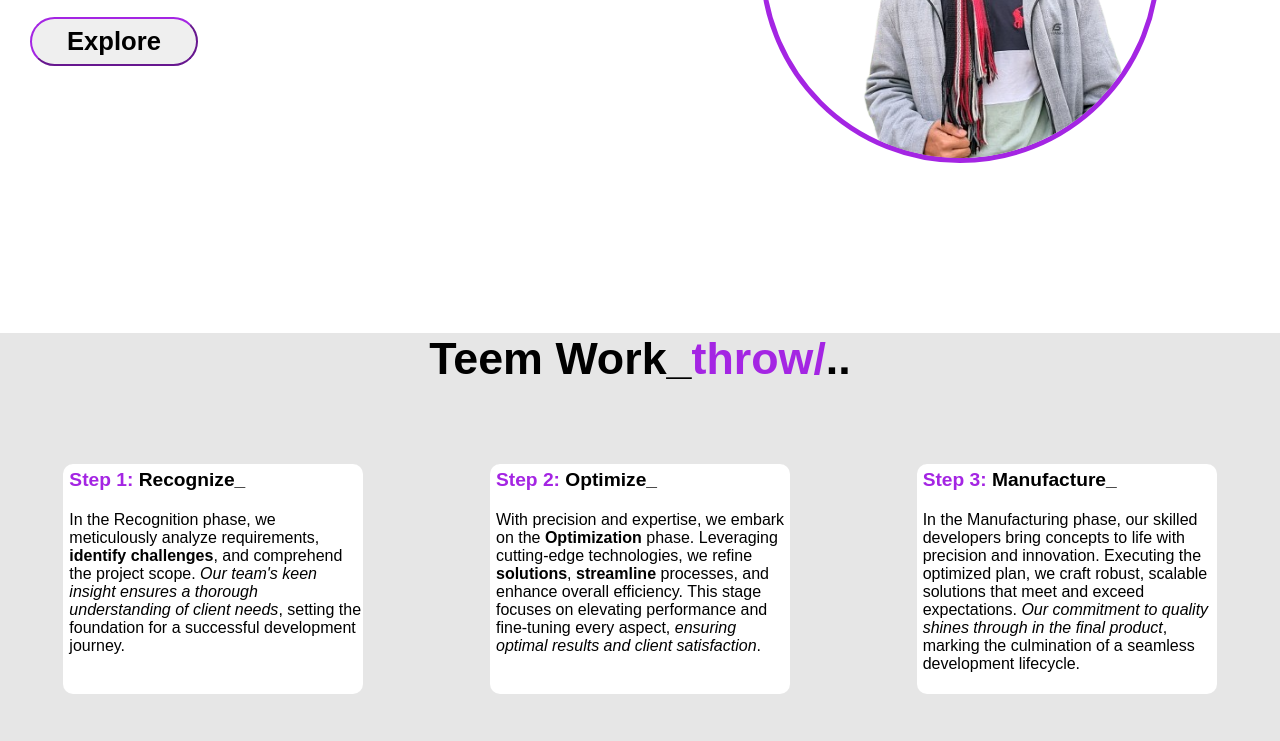
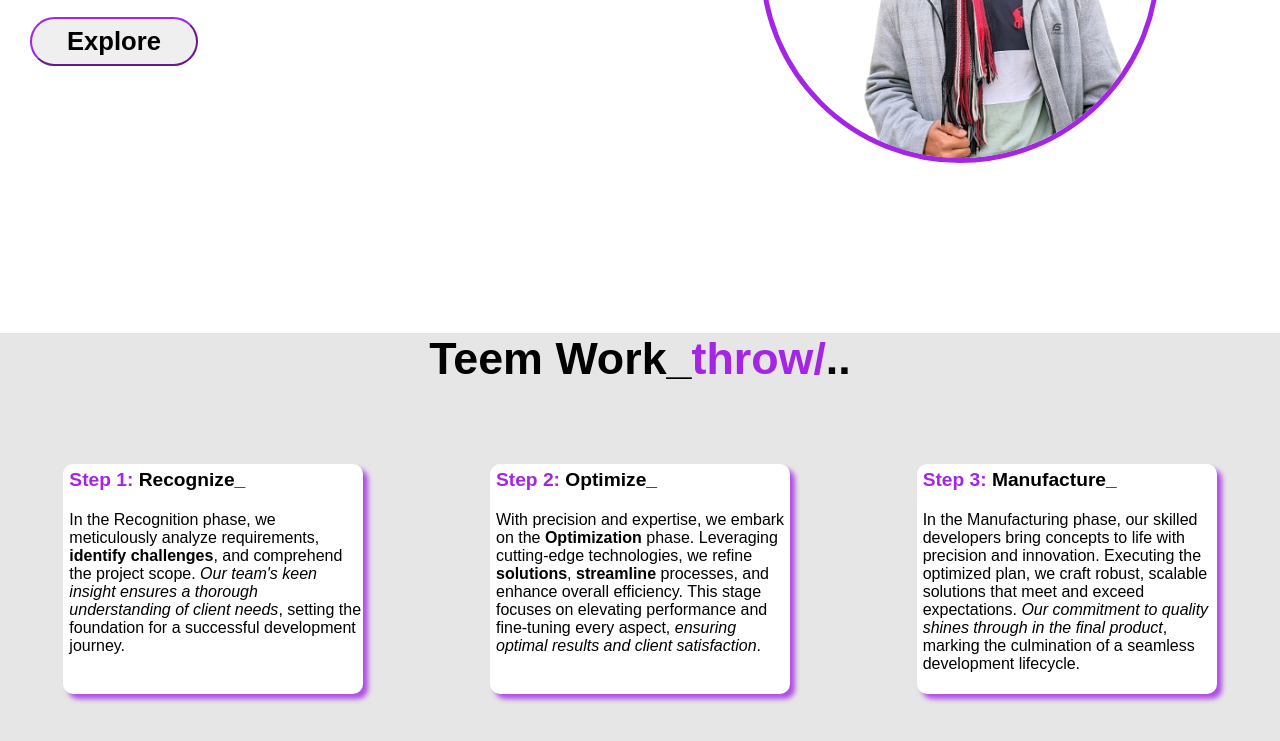
Before and after one commit to shsobur/my-portfolio, a plain HTML site: page index.html in a window 1280 px wide. Shown: the part 467-1208 px from the top of the page. Drawn offline with Linux system fonts and the light colour scheme.

Commit message:
commend add

```diff
--- a/style.css
+++ b/style.css
@@ -4,6 +4,9 @@
   box-sizing: border-box;
   font-family: sans-serif;
 }
+
+/* Nave-bar styleing st hear -->*/
+
 
 .nav-bar {
   height: 60px;
@@ -22,6 +25,9 @@
 .logo h2{
   color: rgb(164, 37, 227);
 }
+
+/* Nave-bar contain st hear --> */
+
 .nav-contain {
   display: flex;
   align-items: center;
@@ -43,6 +49,11 @@
   transition: 0.5s;
   font-weight: 600;
 }
+
+/* Nave-bar contain end hear <-- */
+
+/* Nave-bar Button st hear --> */
+
 .nav-button {
   margin-right: 30px;
 }
@@ -62,15 +73,21 @@
   transition: 0.7s;
 }
 
+/* Nave-bar Button end hear <-- */
 
-/* First-page contain style */
+/* Nave-bar styleing end hear <-- */
 
+
+
+/* First-page contain style st hear -->*/
 
 #first-contain {
   height: calc(100vh - 60px);
   width: 100%;
   display: flex;
 }
+
+/* "left side" st hear --> */
 
 .left-side {
   height: 100%;
@@ -108,6 +125,13 @@
   background: linear-gradient(90deg, rgba(2,0,36,1) 0%, rgb(25, 51, 253) 0%, rgba(164, 37, 227) 100%, rgb(164, 37, 227) 100%);
   transition: 0.7s;
 }
+
+/* "left side" end hear <-- */
+
+
+
+/* "Right side" st hear --> */
+
 .right-side {
   height: 100%;
   width: 50%;
@@ -123,6 +147,12 @@
   box-sizing: 5px black;
 }
 
+/* "Right side" end hear <-- */
+
+
+
+/* Second-page contain st hear --> */
+
 #second-contain {
   height: 70vh;
   width: 100%;
@@ -135,6 +165,7 @@
 #second-contain span{
   color: rgb(164, 37, 227);
 }
+
 .s-main {
   display: flex;
   padding-top: 80px;
@@ -145,9 +176,13 @@
 .s-main span{
   color: rgb(164, 37, 227);
 }
+
+/* Box-1 st hear --> */
+
 .box-1 {
   height: 230px;
   width: 300px;
+  box-shadow: 5px 5px 5px rgba(164, 37, 227, 0.800);
   border-radius: 10px;
   background-color: white;
 }
@@ -160,9 +195,16 @@
 .box-1 p{
   padding-left: 6px;
 }
+
+/* Box-1 end hear <-- */
+
+
+/* Box-2 st hear --> */
+
 .box-2{
   height: 230px;
   width: 300px;
+  box-shadow: 5px 5px 5px rgb(164, 37, 227, 0.800);
   border-radius: 10px;
   background-color: white;
 }
@@ -175,9 +217,16 @@
 .box-2 p{
   padding-left: 6px;
 }
+
+/* Box-1 end hear <-- */
+
+
+/* Box-3 st hear --> */
+
 .box-3{
   height: 230px;
   width: 300px;
+  box-shadow: 5px 5px 5px rgb(164, 37, 227, 0.800);
   border-radius: 10px;
   background-color: white;
 }
@@ -190,3 +239,7 @@
 .box-3 p{
   padding-left: 6px;
 }
+
+/* Box-3 end hear <-- */
+
+/* Second-page contain end hear <-- */
```
